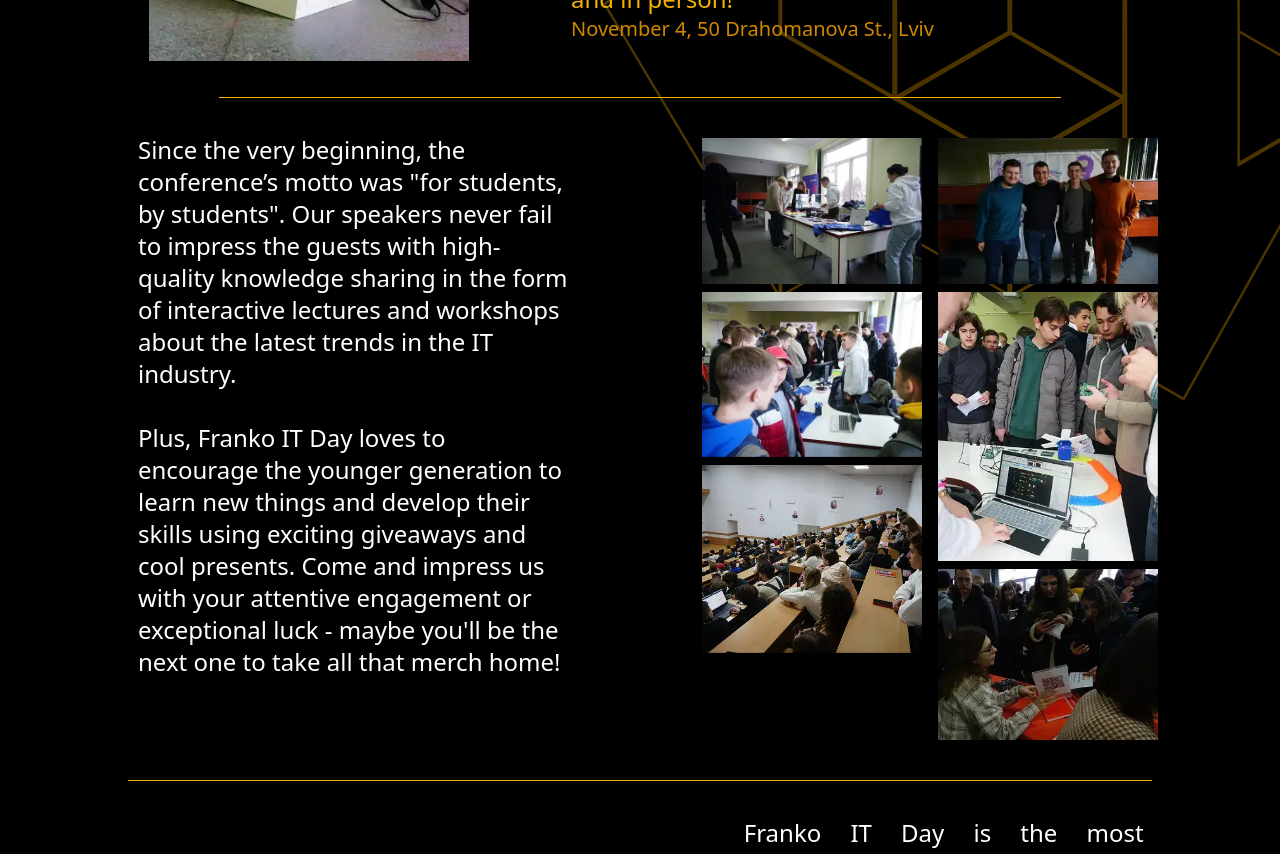
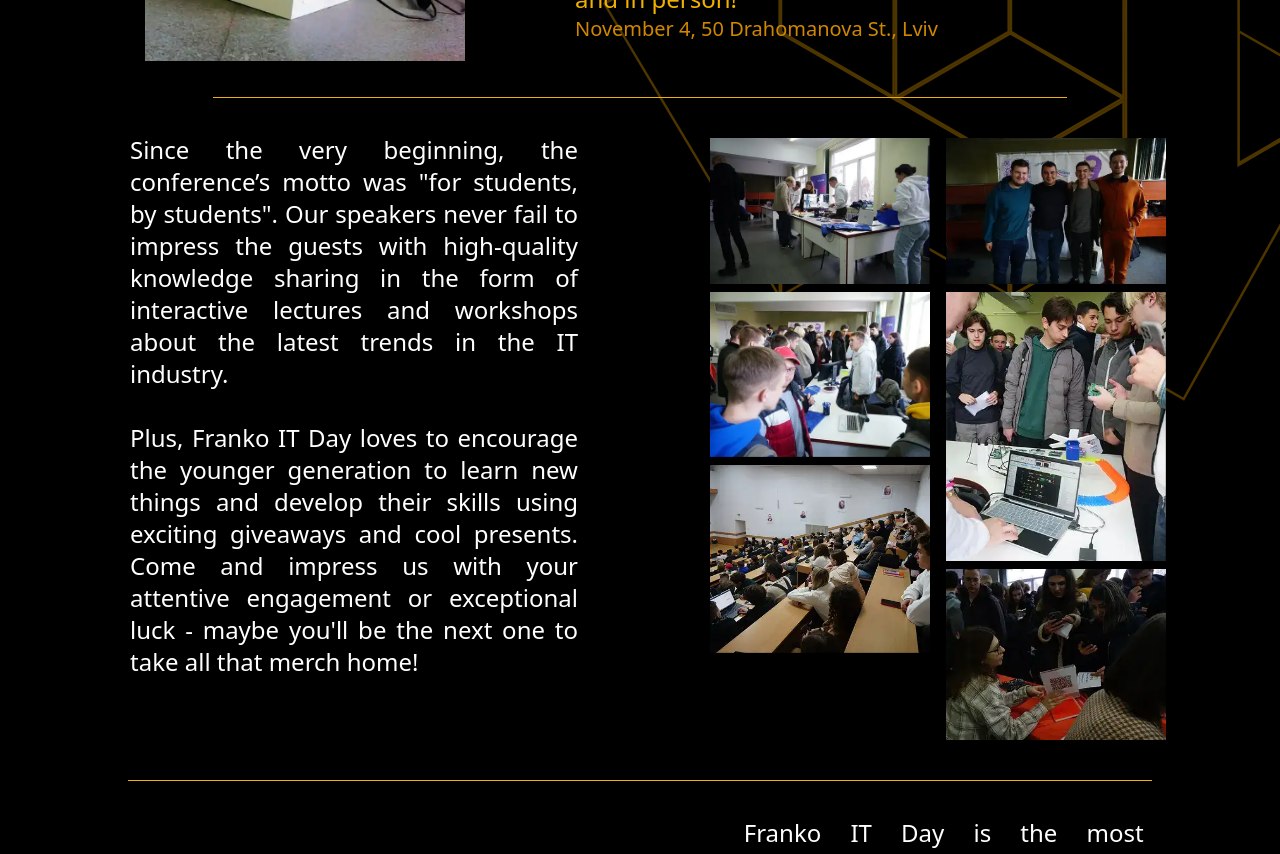
Before and after one commit to LNU-FECT-Student-Government/FrankoITday, a React (Vite) app in the folder FID25/: page / in a window 1280 px wide. Shown: the part 1020-1874 px from the top of the page. Built offline with nearby package versions, Linux system fonts and the light colour scheme; no server answers.

Commit message:
Update About component to adjust text justification and max-width properties

```diff
--- a/FID25/src/components/Home/About.tsx
+++ b/FID25/src/components/Home/About.tsx
@@ -23,7 +23,7 @@ function About() {
                     <div className="h-0.25 w-[80%] mx-auto my-9 bg-yellow-500"></div>
 
                     <div className="flex flex-col sm:flex-row items-center sm:items-start">
-                        <p className="px-6 top-0 mb-4 sm:max-w-70 text-lg md:mr-10 md:max-w-120 md:text-2xl lg:mr-25">
+                        <p className="px-6 top-0 mb-4 text-justify sm:max-w-72 text-lg md:mr-10 md:max-w-124 md:text-2xl lg:mr-25">
                             Since the very beginning, the conference’s motto was "for students, by students". Our
                             speakers never fail to impress the guests with high-quality knowledge sharing in the
                             form of interactive lectures and workshops about the latest trends in the IT industry.<br /> <br />
```
